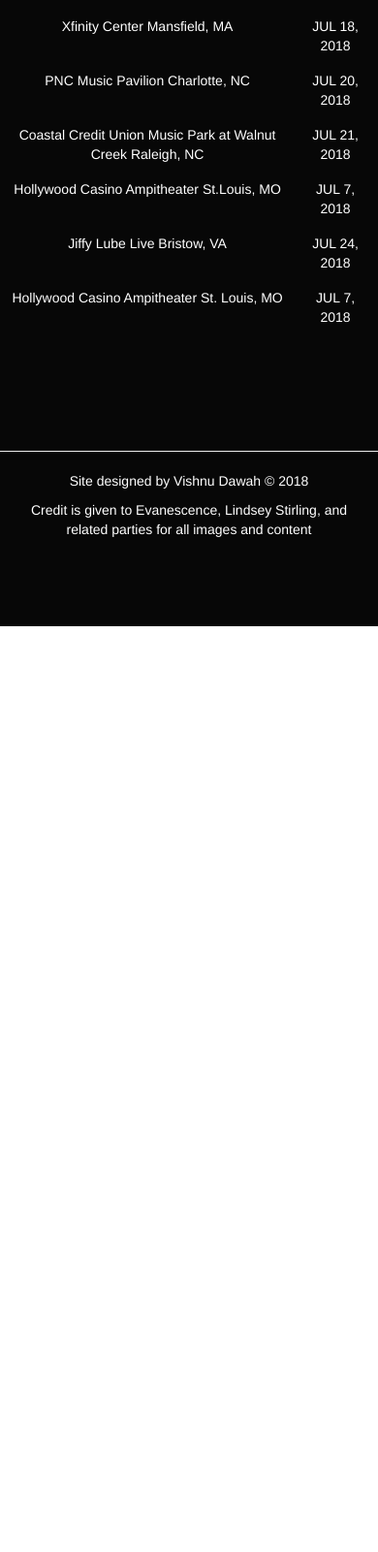
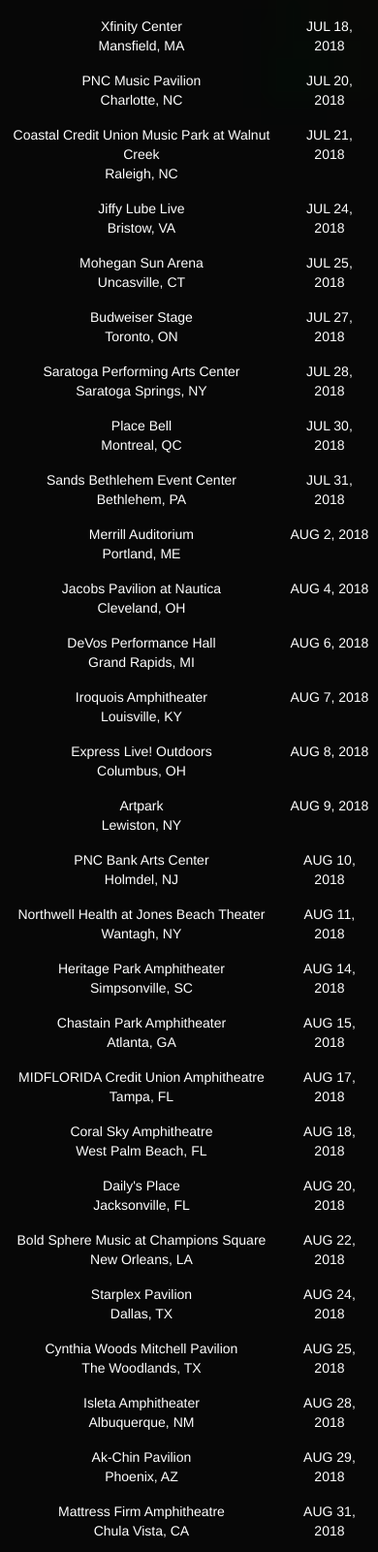
Before and after one commit to Blurlingite/finalProject-Synthesis, a plain HTML site: page tourDates.html in a window 390 px wide. Shown: the part 1002-2603 px from the top of the page at 97% size. Before the commit the page ends 1648 px from the top, so only its background shows below. Drawn offline with nearby package versions, Linux system fonts and the light colour scheme.

Commit message:
Minor Changes
minor alignment changes

gave submit button the hosted font

added more tour dates to tour dates table and replaced background color with a white border

```diff
--- a/styles.css
+++ b/styles.css
@@ -25,6 +25,9 @@
   color: white;
 }
 
+.textW{
+  font-size: 20px;
+}
 .des2{
   font-family: Bookman, Palatino, Courier New;
   color: white;
--- a/tourDates.html
+++ b/tourDates.html
@@ -16,7 +16,7 @@
     	text-align:center;
     }
 
-    #yyy{           /*styles the drop down button*/
+    #flame{           /*styles the drop down button*/
 
  		background-color: #4a2231;
     	border: none;
@@ -34,11 +34,11 @@
 		text-align: center;
 	}
 
-	.withinTable{
+	/*.withinTable{
 		border: 12px solid black;
 		position: relative;
 		top: 700px;
-	}
+	}*/
 
   	.table thead {   /*styles the Tour Date table's header (the container only) */
    		/*background-color: #42f47d; */
@@ -86,7 +86,7 @@
     </div>
 
   	<div class="dropdown" style = "position:relative; left: 1014px; top: -148px;">
-    	<button class="btn btn-default dropdown-toggle glyphicon glyphicon-fire" style = "font-size:30px;color:#930001" id = "yyy" type="button" id="dropdownMenu1" data-toggle="dropdown" aria-haspopup="true" aria-expanded="true">
+    	<button class="btn btn-default dropdown-toggle glyphicon glyphicon-fire" style = "font-size:30px;color:#930001" id = "flame" type="button" id="dropdownMenu1" data-toggle="dropdown" aria-haspopup="true" aria-expanded="true">
 
     	<!--  <span class="caret"></span> --> <!-- makes the arrow (not needed) -->
     	</button>
@@ -145,10 +145,6 @@
 								<h3>Xfinity Center Mansfield</h3>
 							</div>
 					</div>
-
-					<div class = "item">
-						<img src = "images/brisketSandwichAndFries.jpg" alt = "Italian Sausage and Peppers" width = "fill" height = "fill">
-					</div>
 			</div>
 
 			<a class = "left carousel-control" href = "#myCarousel" data-slide = "prev">
@@ -179,61 +175,193 @@
 					<th id = "thSub2">Date</th>
 
 		   			<tr>
-	    				<td>Starlight Theatre Kansas City, MO</td>
+	    				<td>Starlight Theatre <br> Kansas City, MO</td>
 	    				<td>JUL 6, 2018</td>
 	 		 		</tr>
 
 
 		   			<tr>
-	    				<td>Hollywood Casino Ampitheater St. Louis, MO</td>
+	    				<td>Hollywood Casino Ampitheater <br> St. Louis, MO</td>
 	    				<td>JUL 7, 2018</td>
 	 		 		</tr>
 
 
 		   			<tr>
-	    				<td>DTE Energy Music Theater Detroit, MI</td>
+	    				<td>DTE Energy Music Theater <br>Detroit, MI</td>
 	    				<td>JUL 9, 2018</td>
 	 		 		</tr>
 
 
 		   			<tr>
-	    				<td>Ravinia Festival Highland Park, IL</td>
+	    				<td>Ravinia Festival <br> Highland Park, IL</td>
 	    				<td>JUL 10, 2018</td>
 	 		 		</tr>
 
 
 	 		 		<tr>
-	    				<td>Ruoff Home Mortgage Music Center Noblesville, IN</td>
+	    				<td>Ruoff Home Mortgage Music Center <br> Noblesville, IN</td>
 	    				<td>JUL 12, 2018</td>
 	 		 		</tr>
 
 
 	 		 		<tr>
-	    				<td>Kresge Auditorium Interlochen, MI</td>
+	    				<td>Kresge Auditorium <br> Interlochen, MI</td>
 	    				<td>JUL 13, 2018</td>
 	 		 		</tr>
 
 
 	 		 		<tr>
-	    				<td>Riverbend Music Center Cincinnati, OH</td>
+	    				<td>Riverbend Music Center <br> Cincinnati, OH</td>
 	    				<td>JUL 14, 2018</td>
 	 		 		</tr>
 
 	 		 		<tr>
-	    				<td>BB&T Pavilion Camden, NJ</td>
+	    				<td>BB&T Pavilion <br> Camden, NJ</td>
 	    				<td>JUL 17, 2018</td>
 	 		 		</tr>
 
 
 	 		 		<tr>
-	    				<td>Xfinity Center Mansfield, MA</td>
+	    				<td>Xfinity Center <br> Mansfield, MA</td>
 	    				<td>JUL 18, 2018</td>
 	 		 		</tr>
 
 
 	 		 	    <tr>
-	    				<td>PNC Music Pavilion Charlotte, NC</td>
+	    				<td>PNC Music Pavilion <br> Charlotte, NC</td>
 	    				<td>JUL 20, 2018</td>
+	 		 		</tr>
+
+ 					<tr>
+	    				<td>
+						Coastal Credit Union Music Park at Walnut Creek <br>
+						Raleigh, NC</td>
+	    				<td>JUL 21, 2018</td>
+	 		 		</tr>
+
+	 		 		<tr>
+	    				<td>Jiffy Lube Live <br> Bristow, VA</td>
+	    				<td>JUL 24, 2018</td>
+	 		 		</tr>
+
+	 		 		<tr>
+	    				<td>Mohegan Sun Arena <br> Uncasville, CT</td>
+	    				<td>JUL 25, 2018</td>
+	 		 		</tr>
+
+	 		 		<tr>
+	    				<td>Budweiser Stage <br> Toronto, ON</td>
+	    				<td>JUL 27, 2018</td>
+	 		 		</tr>
+
+	 		 		<tr>
+	    				<td>Saratoga Performing Arts Center <br>Saratoga Springs, NY</td>
+	    				<td>JUL 28, 2018</td>
+	 		 		</tr>
+
+	 		 		<tr>
+	    				<td>Place Bell <br> Montreal, QC</td>
+	    				<td>JUL 30, 2018</td>
+	 		 		</tr>
+
+	 		 		<tr>
+	    				<td>Sands Bethlehem Event Center <br>Bethlehem, PA</td>
+	    				<td>JUL 31, 2018</td>
+	 		 		</tr>
+
+	 		 		<tr>
+	    				<td>Merrill Auditorium <br> Portland, ME</td>
+	    				<td>AUG 2, 2018</td>
+	 		 		</tr>
+
+	 		 		<tr>
+	    				<td>Jacobs Pavilion at Nautica <br>Cleveland, OH</td>
+	    				<td>AUG 4, 2018</td>
+	 		 		</tr>
+
+	 		 		<tr>
+	    				<td>DeVos Performance Hall <br> Grand Rapids, MI</td>
+	    				<td>AUG 6, 2018</td>
+	 		 		</tr>
+
+	 		 		<tr>
+	    				<td>Iroquois Amphitheater <br> Louisville, KY</td>
+	    				<td>AUG 7, 2018</td>
+	 		 		</tr>
+
+	 		 		<tr>
+	    				<td>Express Live! Outdoors <br> Columbus, OH</td>
+	    				<td>AUG 8, 2018</td>
+	 		 		</tr>
+
+	 		 		<tr>
+	    				<td>Artpark <br> Lewiston, NY</td>
+	    				<td>AUG 9, 2018</td>
+	 		 		</tr>
+
+	 		 		<tr>
+	    				<td>PNC Bank Arts Center <br> Holmdel, NJ</td>
+	    				<td>AUG 10, 2018</td>
+	 		 		</tr>
+
+	 		 		<tr>
+	    				<td>Northwell Health at Jones Beach Theater <br> Wantagh, NY</td>
+	    				<td>AUG 11, 2018</td>
+	 		 		</tr>
+
+	 		 		<tr>
+	    				<td>Heritage Park Amphitheater <br>Simpsonville, SC</td>
+	    				<td>AUG 14, 2018</td>
+	 		 		</tr>
+
+	 		 		<tr>
+	    				<td>Chastain Park Amphitheater <br> Atlanta, GA</td>
+	    				<td>AUG 15, 2018</td>
+	 		 		</tr>
+
+	 		 		<tr>
+	    				<td>MIDFLORIDA Credit Union Amphitheatre <br> Tampa, FL</td>
+	    				<td>AUG 17, 2018</td>
+	 		 		</tr>
+
+	 		 		<tr>
+	    				<td>Coral Sky Amphitheatre <br> West Palm Beach, FL</td>
+	    				<td>AUG 18, 2018</td>
+	 		 		</tr>
+
+	 		 		<tr>
+	    				<td>Daily's Place <br> Jacksonville, FL</td>
+	    				<td>AUG 20, 2018</td>
+	 		 		</tr>
+
+	 		 		<tr>
+	    				<td>Bold Sphere Music at Champions Square <br> New Orleans, LA</td>
+	    				<td>AUG 22, 2018</td>
+	 		 		</tr>
+
+	 		 		<tr>
+	    				<td>Starplex Pavilion <br> Dallas, TX</td>
+	    				<td>AUG 24, 2018</td>
+	 		 		</tr>
+
+	 		 		<tr>
+	    				<td>Cynthia Woods Mitchell Pavilion <br>The Woodlands, TX</td>
+	    				<td>AUG 25, 2018</td>
+	 		 		</tr>
+
+	 		 		<tr>
+	    				<td>Isleta Amphitheater <br>Albuquerque, NM</td>
+	    				<td>AUG 28, 2018</td>
+	 		 		</tr>
+
+	 		 		<tr>
+	    				<td>Ak-Chin Pavilion <br> Phoenix, AZ</td>
+	    				<td>AUG 29, 2018</td>
+	 		 		</tr>
+
+	 		 		<tr>
+	    				<td>Mattress Firm Amphitheatre <br>Chula Vista, CA</td>
+	    				<td>AUG 31, 2018</td>
 	 		 		</tr>
 
 
@@ -243,27 +371,12 @@
 
 
 
- 					<tr>
-	    				<td>
-						Coastal Credit Union Music Park at Walnut Creek
-						Raleigh, NC</td>
-	    				<td>JUL 21, 2018</td>
-	 		 		</tr>
 
-	 		 		<tr>
-	    				<td>Hollywood Casino Ampitheater St.Louis, MO</td>
-	    				<td>JUL 7, 2018</td>
-	 		 		</tr>
 
-	 		 		<tr>
-	    				<td>Jiffy Lube Live Bristow, VA</td>
-	    				<td>JUL 24, 2018</td>
-	 		 		</tr>
 
-	 		 		<tr>
-	    				<td>Hollywood Casino Ampitheater St. Louis, MO</td>
-	    				<td>JUL 7, 2018</td>
-	 		 		</tr>
+
+
+
 			</table>
 
 	</div>
```
Also changed, not shown: contactUs.html (+16 -6 lines), index.html (+9 -9 lines), h.html (added).
